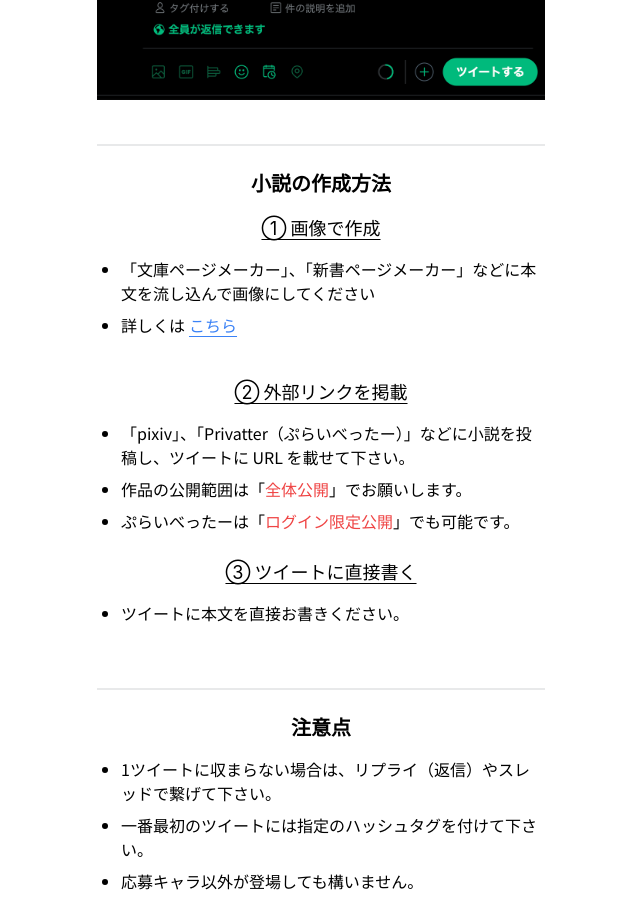
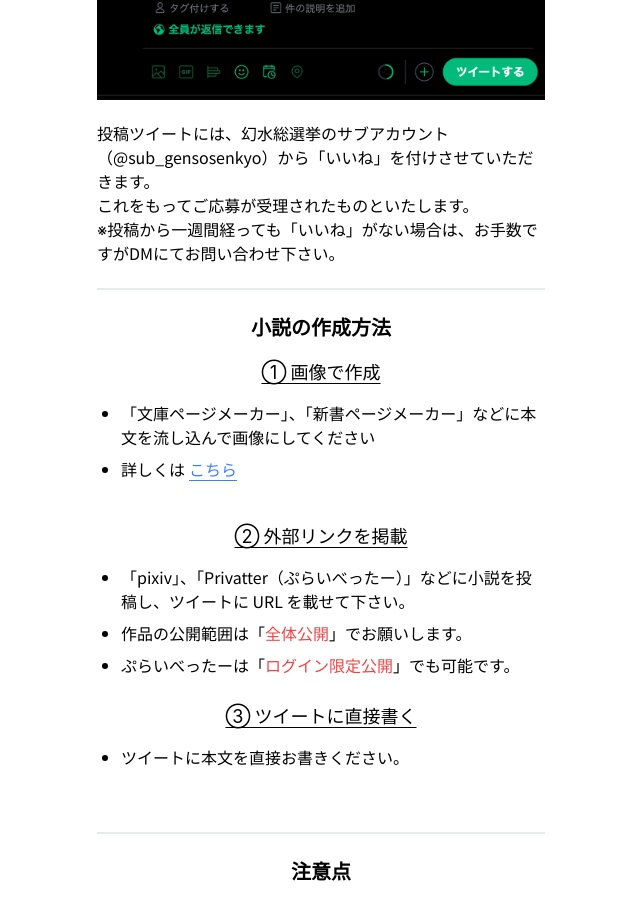
Before and after one commit to true-runes/suikoden-election-2022-frontend, a Next.js app: page /events-in-event/novels-on-themes in a window 1280 px wide. Shown: the part 1903-2807 px from the top of the page, without its empty margins (319-959 px from the left). Built offline with nearby package versions, Linux system fonts and the light colour scheme; no server answers; a web font is replaced by a local one.

Commit message:
feat: 🎸 文言修正

```diff
--- a/pages/events-in-event/novels-on-themes.tsx
+++ b/pages/events-in-event/novels-on-themes.tsx
@@ -144,6 +144,13 @@ const NovelsOnThemes: NextPage = () => {
                   height={1264}
                 />
               </div>
+              <div className="text-left">
+                投稿ツイートには、幻水総選挙のサブアカウント（@sub_gensosenkyo）から「いいね」を付けさせていただきます。
+                <br />
+                これをもってご応募が受理されたものといたします。
+                <br />
+                ※投稿から一週間経っても「いいね」がない場合は、お手数ですがDMにてお問い合わせ下さい。
+              </div>
 
               <div className="divider" />
 
```
